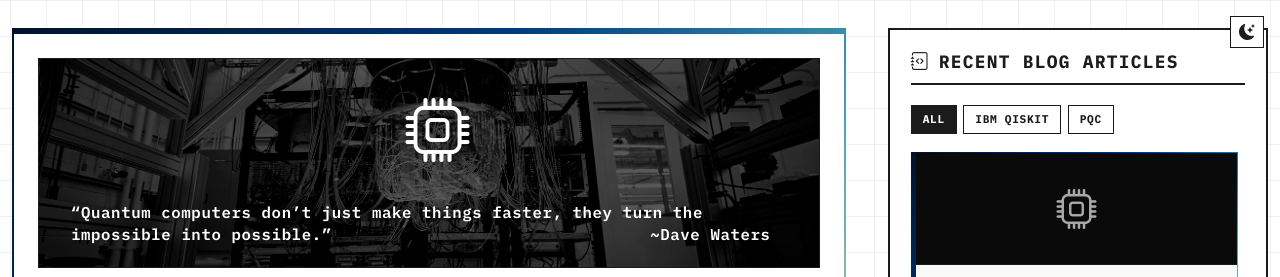
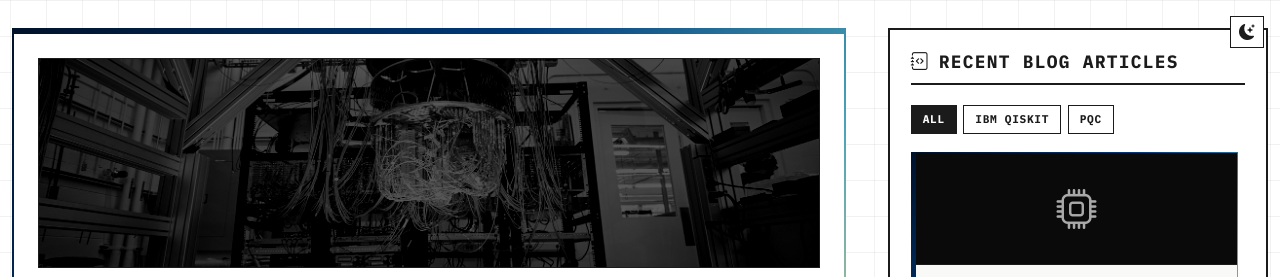
Before and after one commit to mouktikpanda1648/HER-Club, a plain HTML site: page domains/quantum.html in a window 1280 px wide. Shown: the top 277 px of the page. Drawn offline with nearby package versions, Linux system fonts and the light colour scheme.

Commit message:
removed text from image

```diff
--- a/domains/quantum.html
+++ b/domains/quantum.html
@@ -594,11 +594,7 @@
           <section class="domain-hero-panel">
             <div class="domain-banner">
               <img src="images/quantum_ban.png" alt="Quantum Information & Computation" onerror="this.style.display='none'" />
-              <div class="domain-banner-tag"  style="right:50%; left:47%;top:12%; bottom:71%; font-size: 4rem;" aria-hidden="true">
-                <i class="bi bi-cpu"></i>
-              </div>
-              <span class="domain-banner-tag">“Quantum computers don’t just make things faster, they turn the impossible into possible.”</span>
-              <span class="domain-banner-tag" style="right:3rem; left:auto;">~Dave Waters</span>
+
 
             </div>
 
```
